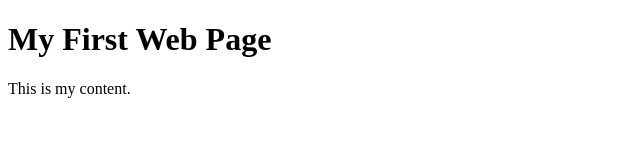
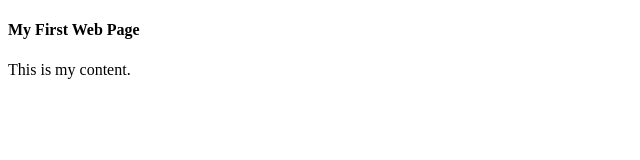
Before and after one commit to rose-delossantos/pull_request, a plain HTML site: page index.html in a window 1280 px wide. Shown: the whole page, without its empty margins (0-640 px from the left). Drawn offline with Linux system fonts and the light colour scheme.

Commit message:
changed headline to H4

```diff
--- a/index.html
+++ b/index.html
@@ -6,7 +6,7 @@
     <title>My First Web Page</title>
 </head>
 <body>
-    <h1> My First Web Page</h1>
+    <h4> My First Web Page</h4>
     <div>
         This is my content.
     </div>
```
